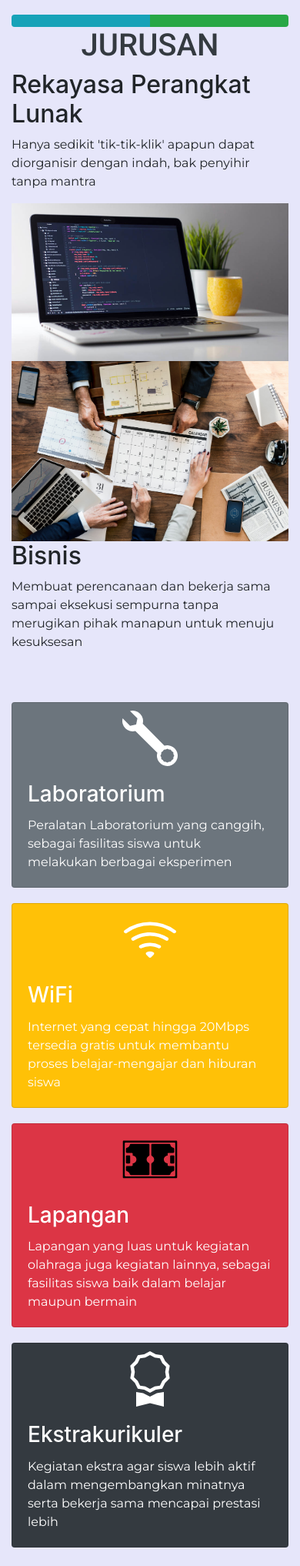
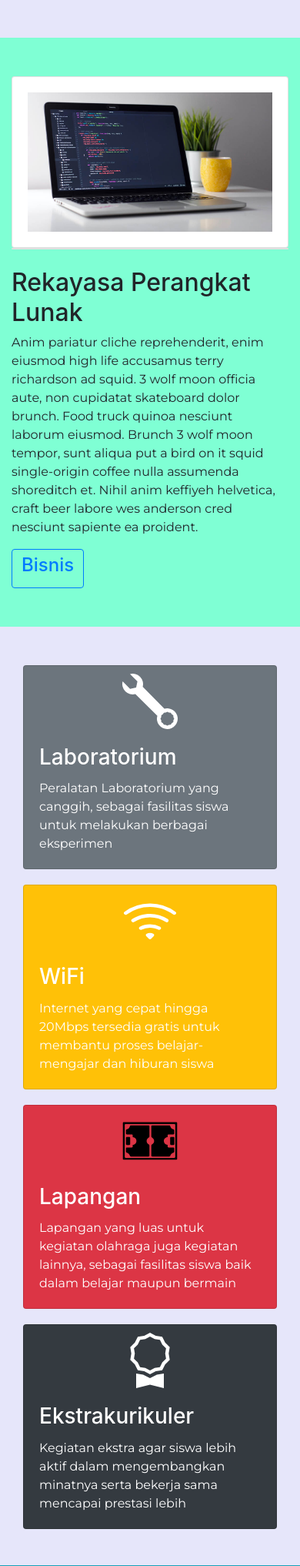
Before and after one commit to rickorinaldy/smkislamalfikri_website, a Django app: page / in a window 390 px wide. Shown: the part 775-2809 px from the top of the page at 77% size. Run offline with Django 3.2, Linux system fonts and the light colour scheme; some libraries are stand-ins or nearby versions.

Commit message:
Upgrade Mobile Responesiveness 3

```diff
--- a/templates/home.html
+++ b/templates/home.html
@@ -21,46 +21,55 @@
     <h1>SMK ISLAM AL-FIKRI</h1>
   </div>
 
-  <div class="d-flex justify-content-center align-items-center">
+  <div class="d-flex justify-content-center align-items-center" style="margin-bottom:50px">
     <div class="embed-responsive embed-responsive-4by3" style="max-height:800px;max-width:600px">
       <iframe src="https://www.youtube.com/embed/8LPI838IsWM" frameborder="0" allow="accelerometer; autoplay; clipboard-write; encrypted-media; gyroscope; picture-in-picture" allowfullscreen></iframe>
     </div>
   </div>
 
-  <div class="progress" style="margin-top:20px">
-    <div class="progress-bar bg-info" role="progressbar" style="width: 50%" aria-valuenow="50" aria-valuemin="0" aria-valuemax="100"></div>
-    <div class="progress-bar bg-success" role="progressbar" style="width: 50%" aria-valuenow="25" aria-valuemin="0" aria-valuemax="100"></div>
+  <div class="row" style="padding-top:50px;padding-bottom:50px;background-color:#7FFFD4">
+    <div class="col-md col-12 " style="max-height:475px">
+      <div class="card">
+        <div id="img-rpl" class="collapse multi-collapse show">
+          <div class="card-body">
+            <img src="{% static "gambar\komputer.jpg" %}" class="img-fluid" style="max-height:400px">
           </div>
-
-  <div class="d-flex justify-content-center align-items-center text-dark">
-    <h1>JURUSAN</h1>
         </div>
-
-  <div class="row">
-    <div class="col-md-6 col-12">
+      </div>
+      <div class="card">
+        <div id="img-bisnis" class="collapse multi-collapse">
+          <div class="card-body">
+            <img src="{% static "gambar\bisnis.jpg" %}" class="img-fluid" style="max-height:400px">
+          </div>
+        </div>
+      </div>
+    </div>
+    <div class="col-md col-12" style="max-height:475px">
+      <br>
+      <div id="teks-rpl" class="collapse multi-collapse show">
         <h2>Rekayasa Perangkat Lunak</h2>
         <p>
-        Hanya sedikit 'tik-tik-klik' apapun dapat diorganisir dengan indah, bak penyihir tanpa mantra
+          Anim pariatur cliche reprehenderit, enim eiusmod high life accusamus terry richardson ad squid. 3 wolf moon officia aute, non cupidatat skateboard dolor brunch. Food truck quinoa nesciunt laborum eiusmod. Brunch 3 wolf moon tempor, sunt aliqua put a bird on it squid single-origin coffee nulla assumenda shoreditch et. Nihil anim keffiyeh helvetica, craft beer labore wes anderson cred nesciunt sapiente ea proident.
         </p>
+
+        <button class="collapse multi-collapse show btn btn-outline-primary" id="link-rpl" data-toggle="collapse" data-target=".multi-collapse" aria-expanded="true" aria-controls="img-rpl teks-rpl link-rpl">
+          <h4>Bisnis</h4>
+        </button>
       </div>
-    <div class="col-md-6 col-12 d-flex justify-content-center">
-      <img class="img-fluid" src="{% static "gambar\komputer.jpg" %}" style="max-height:300px;width:auto">
+      <div id="teks-bisnis" class="collapse multi-collapse">
+        <h2>Bisnis</h2>
+        <p>
+          Anim pariatur cliche reprehenderit, enim eiusmod high life accusamus terry richardson ad squid. 3 wolf moon officia aute, non cupidatat skateboard dolor brunch.
+        </p>
+        <button class="collapse multi-collapse btn btn-outline-primary collapsed" id="link-bisnis" data-toggle="collapse" data-target=".multi-collapse" aria-expanded="false" aria-controls="img-bisnis teks-bisnis link-bisnis">
+          <h4>Rekayasa Perangkat Lunak</h4>
+        </button>
       </div>
     </div>
-  <div class="row">
-    <div class="col-md-6 col-12 d-flex justify-content-center">
-      <img class="img-fluid" src="{% static "gambar\bisnis.jpg" %}" style="max-height:300px;width:auto">
   </div>
-    <div class="col-md-6 col-12">
-      <h2>Bisnis</h2>
-      <p>
-        Membuat perencanaan dan bekerja sama sampai eksekusi sempurna tanpa merugikan pihak manapun untuk menuju kesuksesan
-      </p>
-    </div>
-  </div>
-
+  <div class="container">
     <div class="row" style="margin-top:50px">
-    <div class="col-md-3 col-12" style="margin-bottom:20px">
+      <div class="col-md col-12" style="margin-bottom:20px">
         <div class="card text-white bg-secondary h-100">
           <svg xmlns="http://www.w3.org/2000/svg" style="max-height:72px;width:auto;margin-top:10px" fill="currentColor" class="bi bi-wrench card-img-top" viewBox="0 0 16 16">
             <path d="M.102 2.223A3.004 3.004 0 0 0 3.78 5.897l6.341 6.252A3.003 3.003 0 0 0 13 16a3 3 0 1 0-.851-5.878L5.897 3.781A3.004 3.004 0 0 0 2.223.1l2.141 2.142L4 4l-1.757.364L.102 2.223zm13.37 9.019l.528.026.287.445.445.287.026.529L15 13l-.242.471-.026.529-.445.287-.287.445-.529.026L13 15l-.471-.242-.529-.026-.287-.445-.445-.287-.026-.529L11 13l.242-.471.026-.529.445-.287.287-.445.529-.026L13 11l.471.242z"/>
@@ -73,7 +82,7 @@
           </div>
         </div>
       </div>
-    <div class="col-md-3 col-12" style="margin-bottom:20px">
+      <div class="col-md col-12" style="margin-bottom:20px">
         <div class="card text-white bg-warning h-100">
           <svg xmlns="http://www.w3.org/2000/svg" style="max-height:72px;width:auto;margin-top:10px" fill="currentColor" class="bi bi-wifi card-img-top" viewBox="0 0 16 16">
             <path d="M15.385 6.115a.485.485 0 0 0-.048-.736A12.443 12.443 0 0 0 8 3 12.44 12.44 0 0 0 .663 5.379a.485.485 0 0 0-.048.736.518.518 0 0 0 .668.05A11.448 11.448 0 0 1 8 4c2.507 0 4.827.802 6.717 2.164.204.148.489.13.668-.049z"/>
@@ -87,7 +96,7 @@
           </div>
         </div>
       </div>
-    <div class="col-md-3 col-12" style="margin-bottom:20px">
+      <div class="col-md col-12" style="margin-bottom:20px">
         <div class="card text-white bg-danger h-100">
           <div class="d-flex justify-content-center">
             <img src="{% static "ikon\field.svg" %}" style="max-height:72px;width:auto;margin-top:10px">
@@ -100,7 +109,7 @@
           </div>
         </div>
       </div>
-    <div class="col-md-3 col-12" style="margin-bottom:20px">
+      <div class="col-md col-12" style="margin-bottom:20px">
         <div class="card text-white bg-dark h-100">
           <svg xmlns="http://www.w3.org/2000/svg" style="max-height:72px;width:auto;margin-top:10px" fill="currentColor" class="bi bi-award card-img-top" viewBox="0 0 16 16">
             <path d="M9.669.864L8 0 6.331.864l-1.858.282-.842 1.68-1.337 1.32L2.6 6l-.306 1.854 1.337 1.32.842 1.68 1.858.282L8 12l1.669-.864 1.858-.282.842-1.68 1.337-1.32L13.4 6l.306-1.854-1.337-1.32-.842-1.68L9.669.864zm1.196 1.193l.684 1.365 1.086 1.072L12.387 6l.248 1.506-1.086 1.072-.684 1.365-1.51.229L8 10.874l-1.355-.702-1.51-.229-.684-1.365-1.086-1.072L3.614 6l-.25-1.506 1.087-1.072.684-1.365 1.51-.229L8 1.126l1.356.702 1.509.229z"/>
@@ -116,4 +125,5 @@
       </div>
     </div>
   </div>
+</div>
 {% endblock %}
```
Lines whose indentation alone changed are shown as unchanged.
